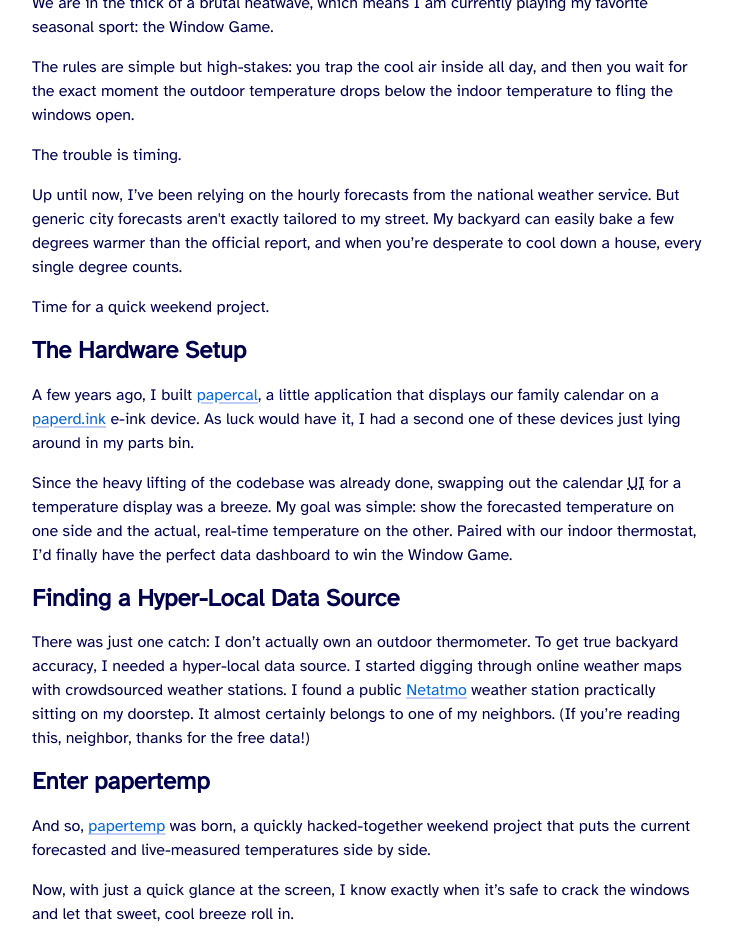
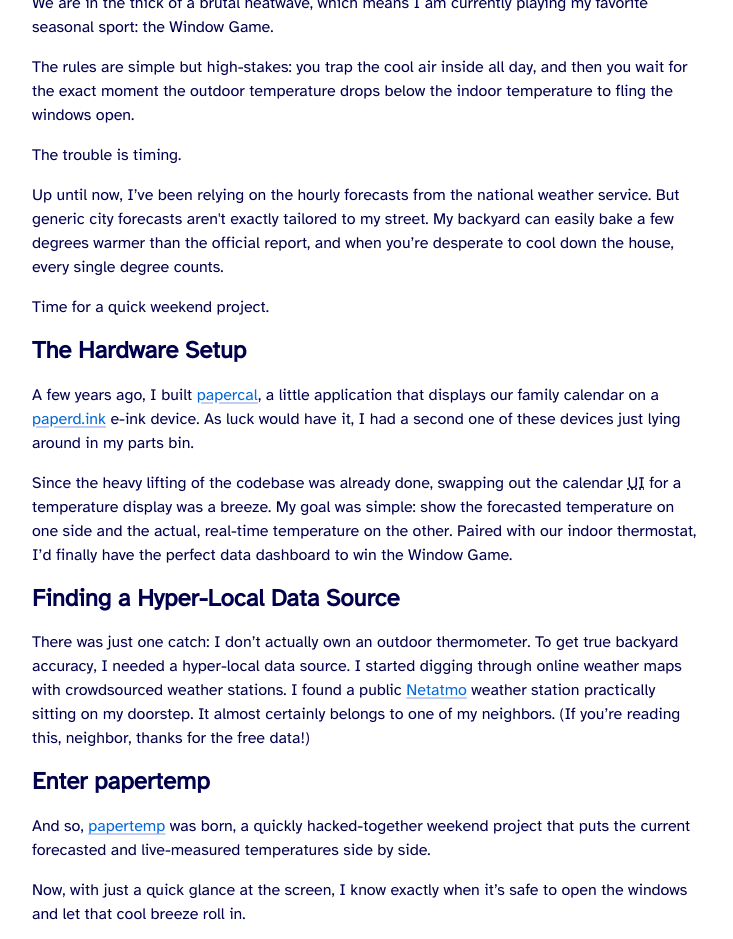
Before and after one commit to cimm/suffix, a Jekyll site: the page built from _posts/2026-06-30-papertemp-hyperlocal-temperature-display.html, in a window 1280 px wide, cut to the strip 534-1473 px from the top of the page. Shown: the whole strip, without its empty margins (273-1006 px from the left). Built offline with Jekyll 4.4.1, drawn with Linux system fonts in a browser that asks for light colours.

Commit message:
Small copy improvements Hyper-local Temperature Display article

```diff
--- a/_posts/2026-06-30-papertemp-hyperlocal-temperature-display.html
+++ b/_posts/2026-06-30-papertemp-hyperlocal-temperature-display.html
@@ -19,7 +19,7 @@
 
 <p>The trouble is timing.</p>
 
-<p>Up until now, I’ve been relying on the hourly forecasts from the national weather service. But generic city forecasts aren't exactly tailored to my street. My backyard can easily bake a few degrees warmer than the official report, and when you’re desperate to cool down a house, every single degree counts.</p>
+<p>Up until now, I’ve been relying on the hourly forecasts from the national weather service. But generic city forecasts aren't exactly tailored to my street. My backyard can easily bake a few degrees warmer than the official report, and when you’re desperate to cool down the house, every single degree counts.</p>
 
 <p>Time for a quick weekend project.</p>
 
@@ -37,4 +37,4 @@
 
 <p>And so, <a href="https://github.com/cimm/papertemp" title="papertemp repository @ GitHub">papertemp</a> was born, a quickly hacked-together weekend project that puts the current forecasted and live-measured temperatures side by side.</p>
 
-<p>Now, with just a quick glance at the screen, I know exactly when it’s safe to crack the windows and let that sweet, cool breeze roll in.</p>
+<p>Now, with just a quick glance at the screen, I know exactly when it’s safe to open the windows and let that cool breeze roll in.</p>
```
